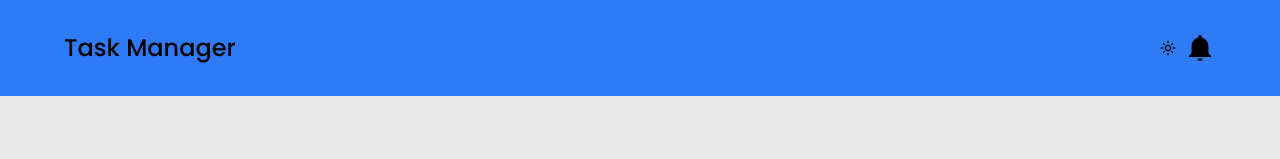
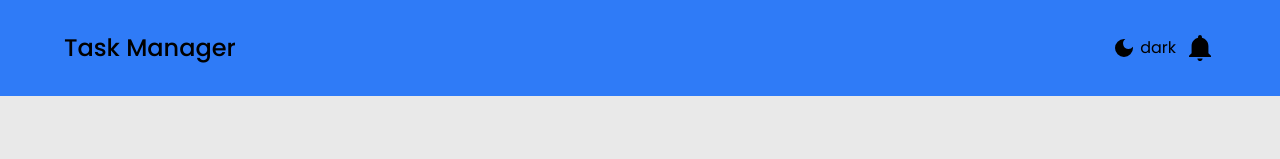
Before and after one commit to MainaMary/Task-manager, a React (Vite) app: page / in a window 1280 px wide. Shown: the top 159 px of the page. Built offline with nearby package versions, Linux system fonts and the light colour scheme.

Commit message:
toggle dark mode functionality

```diff
--- a/src/components/Navbar.tsx
+++ b/src/components/Navbar.tsx
@@ -6,7 +6,7 @@ const Navbar = () => {
   const { allTasks, theme } = useTaskList()
   const headerStyle: AppTheme = {
     dark: {
-      background: 'black',
+      background: '#333',
       color: '#ffff'
     },
     light: {
--- a/src/components/ThemeToggle.tsx
+++ b/src/components/ThemeToggle.tsx
@@ -1,15 +1,28 @@
-import {MdDarkMode,MdOutlineLightMode} from"react-icons/md"
-import { useTaskList } from "../context/appContext"
+import { MdDarkMode, MdOutlineLightMode } from "react-icons/md";
+import { useTaskList } from "../context/appContext";
 const ThemeToggle = () => {
-const {setTheme, theme} = useTaskList()
-const handleThemeToggle = () =>{
-  setTheme(theme === "light" ? "dark":"light")
-}
+  const { setTheme, theme } = useTaskList();
+  const handleThemeToggle = () => {
+    setTheme(theme === "light" ? "dark" : "light");
+  };
+  console.log(theme);
   return (
     <div onClick={handleThemeToggle}>
-        {theme === "light" ? <MdOutlineLightMode/> : <MdDarkMode/>}
+      <div className="flex h-auto items-center gap-1 cursor-pointer">
+        {theme === "light" ? (
+          <>
+            <MdDarkMode size={24} />
+            <p>dark</p>
+          </>
+        ) : (
+          <>
+            <MdOutlineLightMode size={24} />
+            <p>light</p>
+          </>
+        )}
+      </div>
     </div>
-  )
-}
+  );
+};
 
-export default ThemeToggle
+export default ThemeToggle;
```
